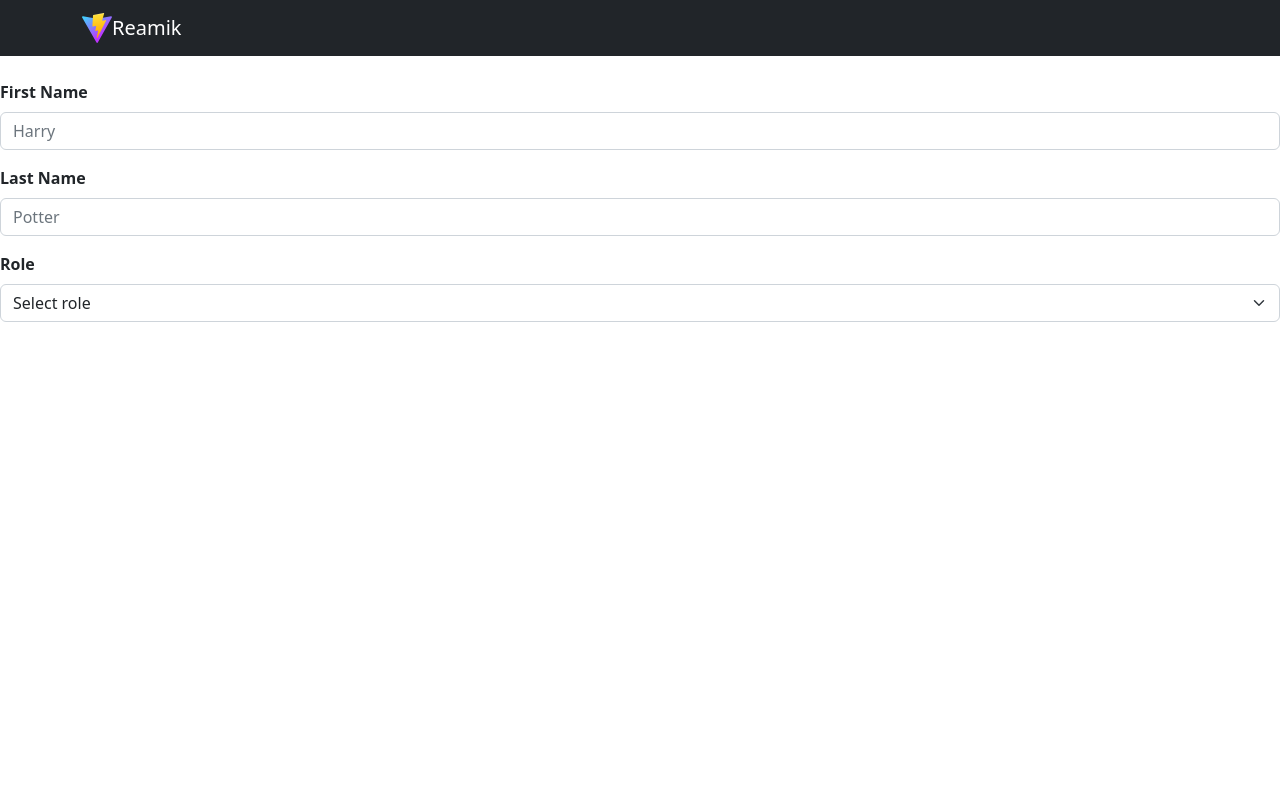
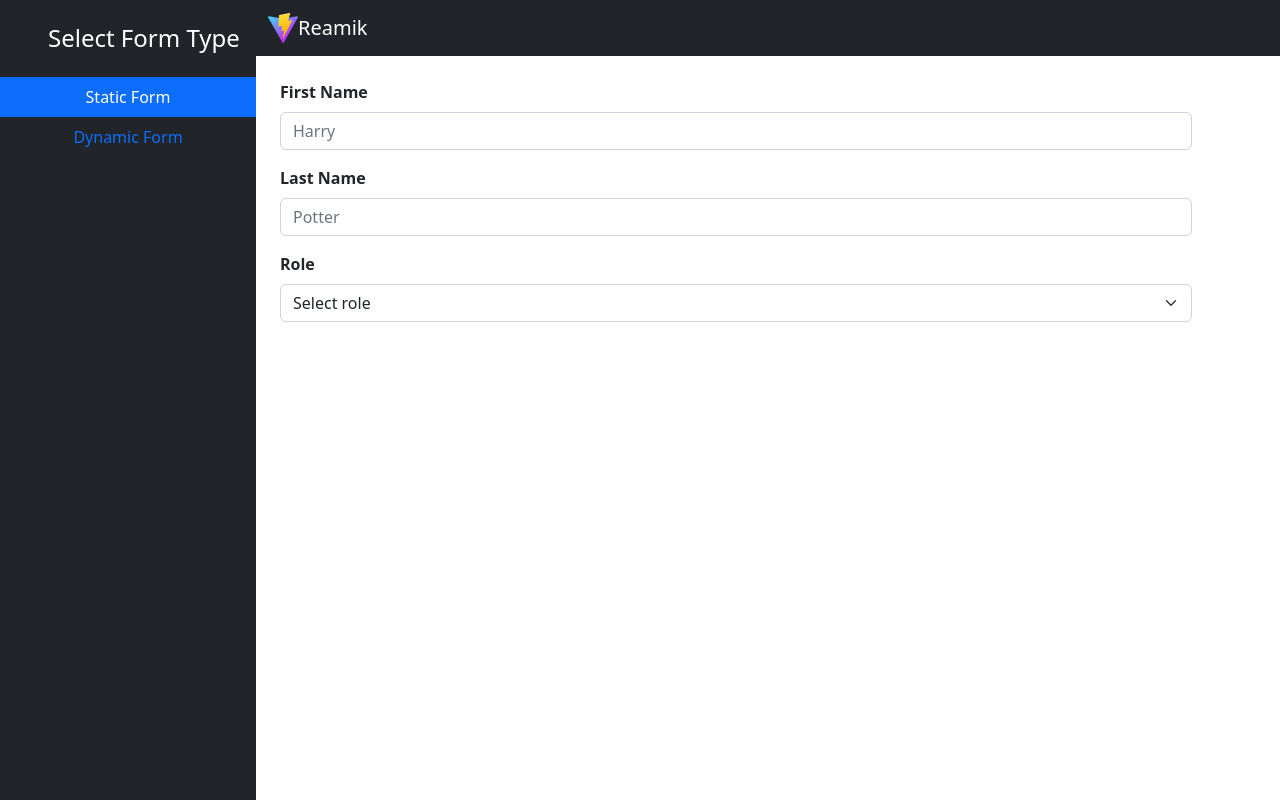
Before and after one commit to bunnyBites/reamik-ts, a React (Vite) app: page /staticForm in a window 1280 px wide. Built offline with nearby package versions, Linux system fonts and the light colour scheme.

Commit message:
Sidebar - Added sidebar contents with styles (included clsx)

```diff
--- a/package.json
+++ b/package.json
@@ -10,10 +10,12 @@
   },
   "dependencies": {
     "bootstrap": "^5.2.3",
+    "clsx": "^1.2.1",
     "formik": "^2.2.9",
     "react": "^18.2.0",
     "react-bootstrap": "^2.7.0",
-    "react-dom": "^18.2.0"
+    "react-dom": "^18.2.0",
+    "react-router-dom": "^6.6.2"
   },
   "devDependencies": {
     "@types/react": "^18.0.26",
--- a/src/App.tsx
+++ b/src/App.tsx
@@ -1,11 +1,13 @@
+import { Routes, Route } from 'react-router-dom'
 import { StaticFormScreen } from './staticForm/StaticForm.screen'
 import { AppBar } from './_shared/components/appBar/AppBar.component'
 
 function App() {
   return (
     <AppBar>
-      {/* Will include react router configuration soon */}
-      <StaticFormScreen />
+      <Routes>
+        <Route path="/staticForm" element={<StaticFormScreen />} />
+      </Routes>
     </AppBar>
   )
 }
--- /dev/null
+++ b/src/_data/model/sideBar/SideBar.model.ts
@@ -0,0 +1,5 @@
+export type SideBarOptionType = {
+    toPath: string;
+    title: string;
+    id: string;
+}
--- a/src/_shared/components/appBar/AppBar.component.view.tsx
+++ b/src/_shared/components/appBar/AppBar.component.view.tsx
@@ -1,13 +1,18 @@
 import { Navbar } from "react-bootstrap";
+import { SideBar } from "../sideBar/SideBar.component";
 
 type AppBarViewPropsVO = { children: React.ReactNode }
 
 export const AppBarView: React.FC<AppBarViewPropsVO> = (
   props: AppBarViewPropsVO,
-) => (
-  <div>
+) => {
+
+  return (
+    <div className="d-flex" style={{ overflowX: "hidden" }}>
+      <SideBar />
+      <div className="min-vw-100">
         <Navbar bg="dark" variant="dark" expand="xl">
-      <div className="container">
+          <div className="container-fluid">
             <Navbar.Brand>
               <img
                 src="/vite.svg"
@@ -20,6 +25,10 @@ export const AppBarView: React.FC<AppBarViewPropsVO> = (
             </Navbar.Brand>
           </div>
         </Navbar>
+        <div className="px-4 w-75">
           {props.children}
         </div>
-)
+      </div>
+    </div>
+  );
+}
--- /dev/null
+++ b/src/_shared/components/sideBar/SideBar.component.tsx
@@ -0,0 +1,8 @@
+import { useLocation } from "react-router-dom";
+import { SideBarView } from "./SideBar.component.view";
+
+export const SideBar: React.FC = () => {
+    const { pathname } = useLocation();
+
+    return <SideBarView pathName={pathname} />;
+}
--- /dev/null
+++ b/src/_shared/components/sideBar/SideBar.component.view.tsx
@@ -0,0 +1,31 @@
+import clsx from "clsx";
+import { Link } from "react-router-dom";
+import { sideBarOptions } from "../../constants/sideBar/SideBar.const";
+
+type SidebarViewPropsType = { pathName: string }
+
+export const SideBarView: React.FC<SidebarViewPropsType> = (props: SidebarViewPropsType) => {
+    const { pathName } = props;
+
+    return (
+        <div className="min-vh-100 bg-dark" style={{ maxWidth: "20vw" }}>
+            <h4 className="my-4 text-white px-5 text-nowrap">Select Form Type</h4>
+            <ul className="nav flex-column nav-pills nav-fill">
+                {
+                    sideBarOptions.map(({ id, title, toPath }) => (
+                        <li className="nav-item" key={id}>
+                            <Link
+                                to={toPath}
+                                className={clsx("nav-link text-nowrap rounded-0", {
+                                    "active": (toPath === pathName)
+                                })}
+                            >
+                                {title}
+                            </Link>
+                        </li>
+                    ))
+                }
+            </ul>
+        </div>
+    )
+};
--- /dev/null
+++ b/src/_shared/constants/sideBar/SideBar.const.ts
@@ -0,0 +1,14 @@
+import { SideBarOptionType } from "../../../_data/model/sideBar/SideBar.model";
+
+export const sideBarOptions: SideBarOptionType[] = [
+    {
+        id: "sideBarPathNameStaticForm",
+        title: "Static Form",
+        toPath: "/staticForm"
+    },
+    {
+        id: "sideBarPathNameDynamicForm",
+        title: "Dynamic Form",
+        toPath: "/dynamicForm"
+    },
+]
--- /dev/null
+++ b/src/index.css
@@ -0,0 +1,2 @@
+body { min-height: 100vh; }
+#root { min-height: 100vh; }
--- a/src/main.tsx
+++ b/src/main.tsx
@@ -1,9 +1,13 @@
 import React from 'react'
+import { BrowserRouter } from 'react-router-dom';
 import ReactDOM from 'react-dom/client'
-import App from './App'
+import App from './App';
+import './index.css';
 
 ReactDOM.createRoot(document.getElementById('root') as HTMLElement).render(
   <React.StrictMode>
-    <App />
+    <BrowserRouter>
+      <App />
+    </BrowserRouter>
   </React.StrictMode>,
 )
--- a/src/staticForm/StaticForm.screen.view.tsx
+++ b/src/staticForm/StaticForm.screen.view.tsx
@@ -1,13 +1,7 @@
-import { useFormikContext } from "formik";
-import { StaticFormType } from "../_data/model/staticForm/StaticForm.model";
 import { FieldBuilder } from "../_shared/components/fieldBuilder/FieldBuilder.component";
 import { staticFormFieldOptions } from "../_shared/constants/staticForm/StaticForm.const";
 
 export const StaticFormScreenView: React.FC = () => {
-  // you can get form information using the useFormikContext hook
-  const { values } = useFormikContext<StaticFormType>();
-  console.log(values);
-
   return (
     <div className="my-4">
       {
```
Also changed, not shown: 1 other file (tests, documents, lock files or other folders). Lines whose indentation alone changed are shown as unchanged.
